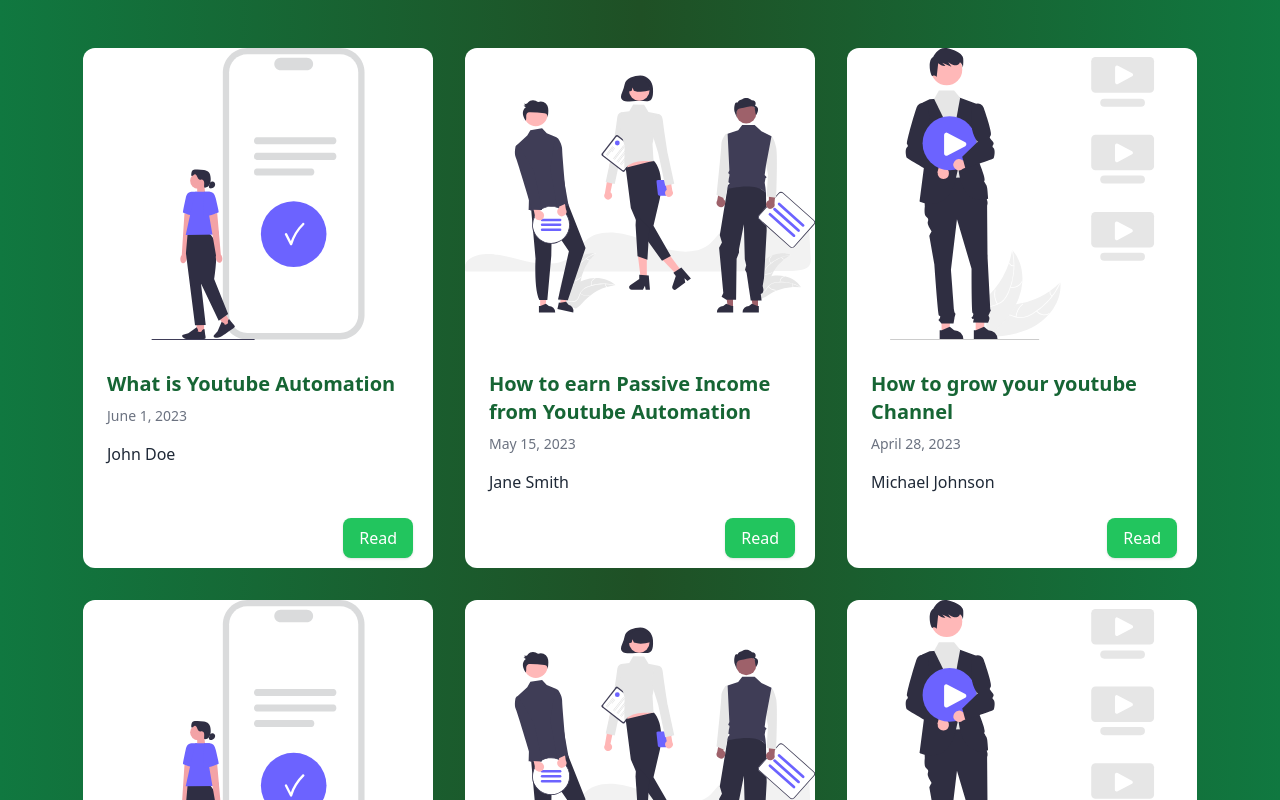
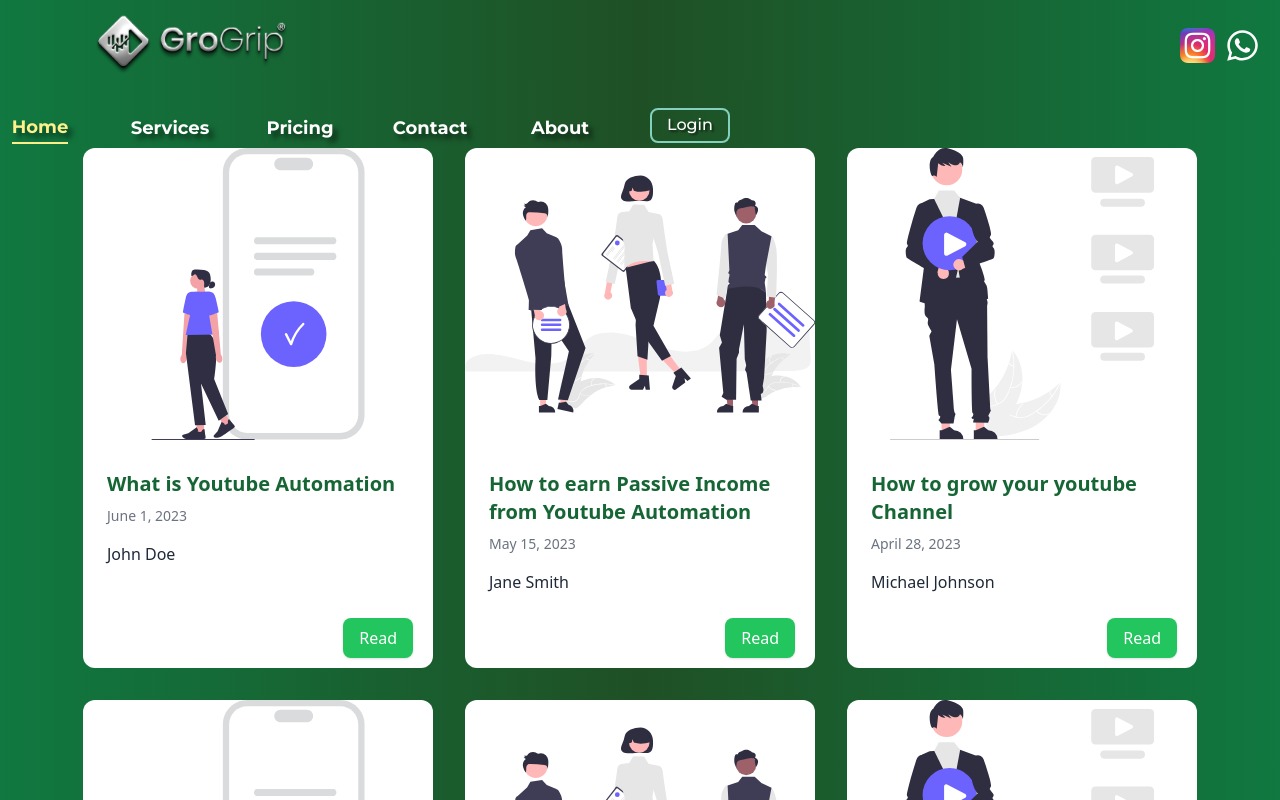
Before and after one commit to raj-bhai/grogrip, a Next.js app: page /blogs in a window 1280 px wide. Shown: the top 800 px of the page. Built offline with nearby package versions, Linux system fonts and the light colour scheme.

Commit message:
header in blogs

```diff
--- a/components/aboutus.jsx
+++ b/components/aboutus.jsx
@@ -1,4 +1,4 @@
-import React, { useEffect } from "react";
+import React, { useEffect, useState } from "react";
 import Image from "next/image";
 import { useRouter } from "next/router";
 import grogrip from "../public/grogrip.svg";
@@ -6,10 +6,14 @@
 import grogrip3 from "../public/grogrip3.svg";
 import grogrip4 from "../public/grogrip4.svg";
 import grogrip5 from "../public/grogrip5.svg";
+import Header from "./Home/header";
 
 const AboutUs = () => {
    const router = useRouter();
    const backgroundGradient = "bg-gradient-to-r from-[#107840] via-[#107840] via-[#1F5025] via -[#28602E] to-[#107840]";
+   const [selectedHeader, setSelectedHeader] = useState(1)
+   const [headerStyle, setHeaderStyle] = useState(' bg-gradient-to-r from-[#107840] via-[#107840] via-[#1F5025] via -[#28602E] to-[#107840]');
+
    useEffect(() => {
       const sections = document.querySelectorAll('.scroll-animation');
 
@@ -40,6 +44,35 @@
 
    return (
       <>
+         <Header
+            className={headerStyle}
+            selectedHeader={selectedHeader}
+            onClickHome={() => {
+               null
+               // document.getElementById('home')?.scrollIntoView();
+               // setSelectedHeader(1)
+            }}
+            onClickService={() => {
+               null
+               // document.getElementById('getStarted')?.scrollIntoView();
+               // setSelectedHeader(2)
+            }}
+            onClickPricing={() => {
+               null
+               // document.getElementById('pricing')?.scrollIntoView();
+               // setSelectedHeader(3)
+            }}
+            onClickContact={() => {
+               null
+               // document.getElementById('contact')?.scrollIntoView();
+               // setSelectedHeader(4)
+            }}
+            onClickAbout={() => {
+               null
+               // document.getElementById('footer')?.scrollIntoView();
+               // setSelectedHeader(5)
+            }}
+         />
          <section className={`w-full h-full transition ease-in-out delay-150 py-12 ${backgroundGradient}`}>
             {/* <div className="lg:flex lg:items-center lg:justify-between lg:mx-16 scroll-animation">
                <div className="textCont lg:text-left lg:w-3/4 text-center px-4">
--- a/components/blog.js
+++ b/components/blog.js
@@ -1,13 +1,16 @@
-import React, { useEffect } from "react";
+import React, { useEffect, useState } from "react";
 import Image from "next/image";
 import blog1 from "../public/grogrip.svg";
 import blog2 from "../public/grogrip2.svg";
 import blog3 from "../public/grogrip3.svg";
 import { useRouter } from "next/router";
+import Header from "./Home/header";
 
 const Blogs = () => {
     const router = useRouter()
     const backgroundGradient = "bg-gradient-to-r from-[#107840] via-[#107840] via-[#1F5025] via -[#28602E] to-[#107840]";
+    const [selectedHeader, setSelectedHeader] = useState(1)
+    const [headerStyle, setHeaderStyle] = useState(' bg-gradient-to-r from-[#107840] via-[#107840] via-[#1F5025] via -[#28602E] to-[#107840]');
 
     useEffect(() => {
         const sections = document.querySelectorAll('.scroll-animation');
@@ -95,7 +98,36 @@
 
     return (
         <section className={`py-12 ${backgroundGradient}`}>
-            <div className="container mx-auto px-2">
+            <Header
+                className={headerStyle}
+                selectedHeader={selectedHeader}
+                onClickHome={() => {
+                    null
+                    // document.getElementById('home')?.scrollIntoView();
+                    // setSelectedHeader(1)
+                }}
+                onClickService={() => {
+                    null
+                    // document.getElementById('getStarted')?.scrollIntoView();
+                    // setSelectedHeader(2)
+                }}
+                onClickPricing={() => {
+                    null
+                    // document.getElementById('pricing')?.scrollIntoView();
+                    // setSelectedHeader(3)
+                }}
+                onClickContact={() => {
+                    null
+                    // document.getElementById('contact')?.scrollIntoView();
+                    // setSelectedHeader(4)
+                }}
+                onClickAbout={() => {
+                    null
+                    // document.getElementById('footer')?.scrollIntoView();
+                    // setSelectedHeader(5)
+                }}
+            />
+            <div className="container mx-auto px-4">
                 {/* <div className=" grid grid-cols-1 sm:grid-cols-1 md:grid-cols-2 lg:grid-cols-3 gap-8 scroll-animation">
                     {blogs.map((blog, index) => (
                         <div key={index} className=" bg-white relative rounded-lg shadow pt-2 pb-[50px]">
@@ -127,7 +159,7 @@
                         </div>
                     ))}
                 </div> */}
-                <div className="w-[100%] flex flex-wrap gap-8 justify-center " >
+                <div className="w-[100%] flex flex-wrap gap-8 justify-center mt-[100px] " >
                     {
                         blogs.map((blog, index) => {
                             return (
```
Also changed, not shown: 1 other file (tests, documents, lock files or other folders).
